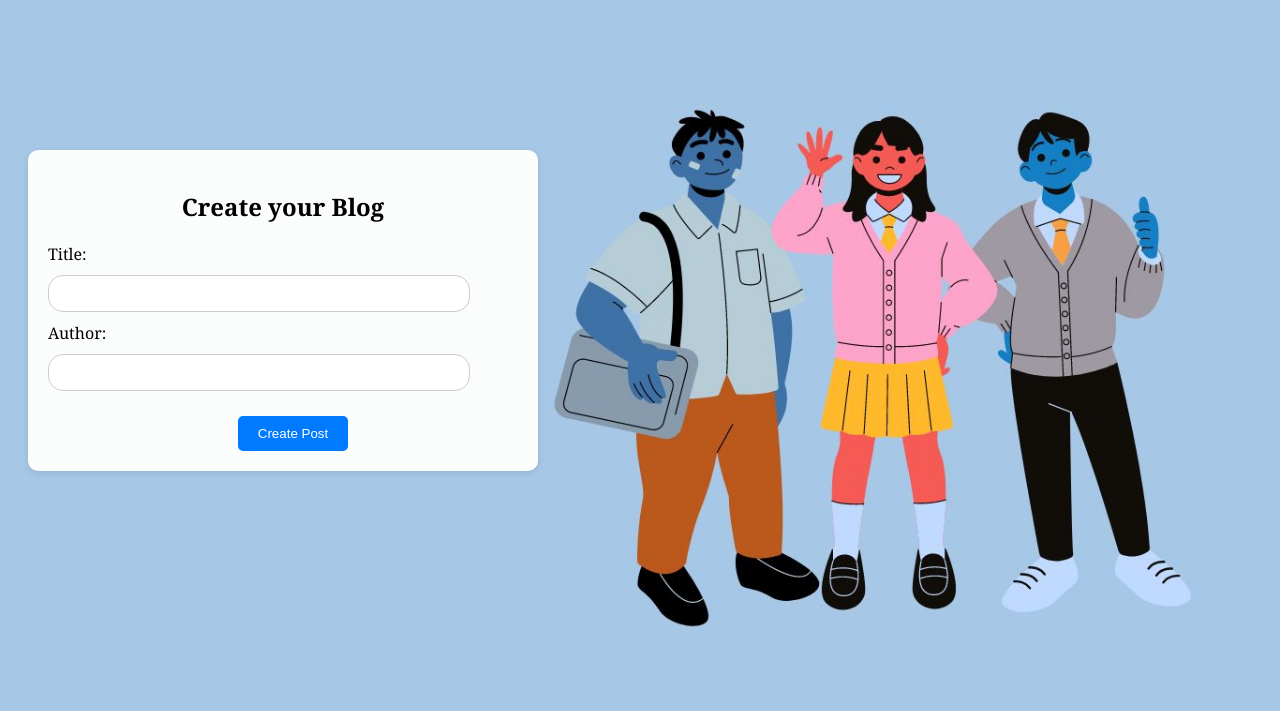
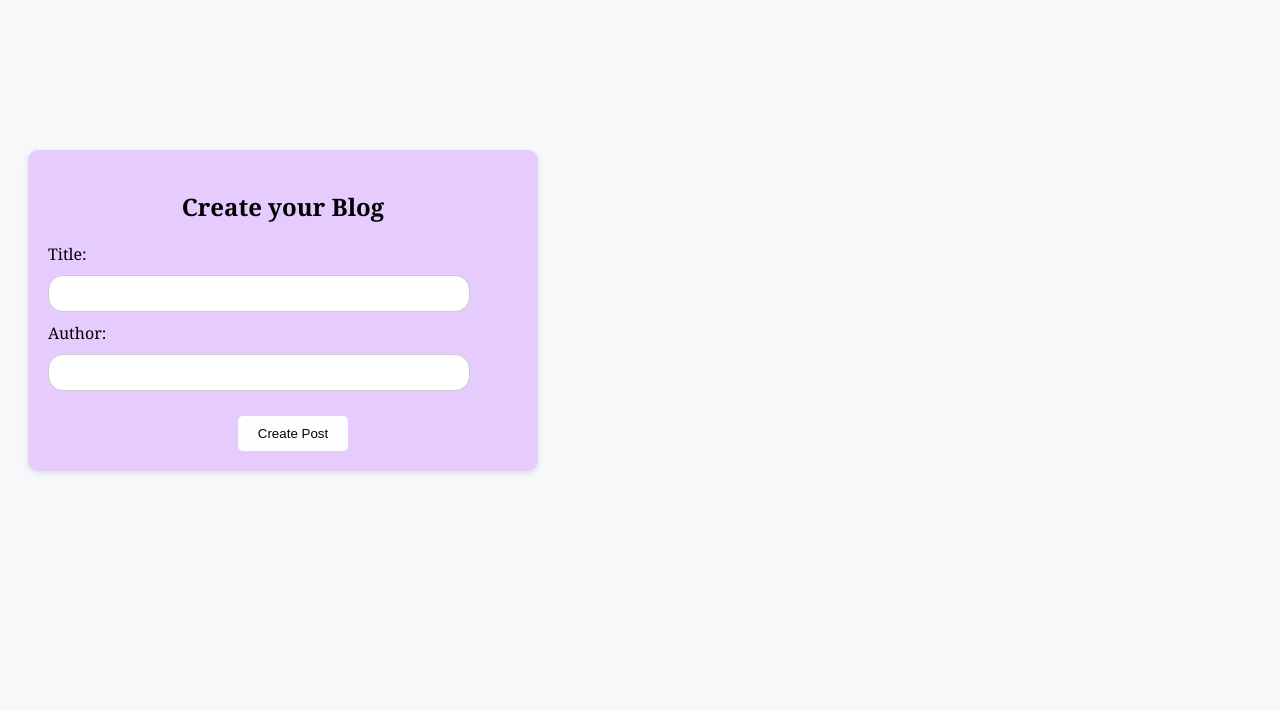
Before and after one commit to DiyaRoseSabu/Webapp_Setup, a Flask app: page /create in a window 1280 px wide. Shown: the top 711 px of the page. Run offline with Flask 3, Linux system fonts and the light colour scheme.

Commit message:
Add new feature XYZ

```diff
--- a/templates/web_app_create.html
+++ b/templates/web_app_create.html
@@ -8,7 +8,7 @@
       font-family: Georgia, serif;
       background-color: #f7f8fa;
       text-align: center;
-      background-image: url("webcreate.jpg");
+
       background-size: cover;
       background-repeat: no-repeat;
     }
@@ -19,7 +19,7 @@
       margin-left: 20px;
       margin-top: 150px;
       padding: 20px;
-      background-color: #fbfcfc;
+      background-color: #E6CBFF;
       border-radius: 10px;
       box-shadow: 0 2px 6px rgba(0, 0, 0, 0.1);
     }
@@ -44,8 +44,8 @@
 
     .btn {
       padding: 10px 20px;
-      background-color: #007bff;
-      color: #fff;
+      background-color: #fcfeff;
+      color: #0a0000;
       border: none;
       border-radius: 5px;
       cursor: pointer;
--- a/templates/web_app_home.html
+++ b/templates/web_app_home.html
@@ -98,7 +98,7 @@
         <button class="btn" onclick="submitForm()">Submit</button>
     </div>
 
-    <button class="btn1" onclick="signIn()">Sign In</button>
+    <button class="btn1" onclick="signIn()">Sign Up</button>
 
     <script>
         function signIn() {
--- a/templates/web_app_reg.html
+++ b/templates/web_app_reg.html
@@ -19,7 +19,7 @@
     .box {
       width: 400px;
       padding: 20px;
-      background-color: #ADD8E6;
+      background-color: #E6CBFF;
       border-radius: 10px;
       box-shadow: 0 2px 6px rgba(0, 0, 0, 0.1);
 
@@ -61,8 +61,8 @@
       border: none;
       border-radius: 10px;
       padding: 10px 20px;
-      background-color: #0F52BA;
-      color: #fff;
+      background-color: #f5f9fe;
+      color: #100101;
       cursor: pointer;
     }
 
```
